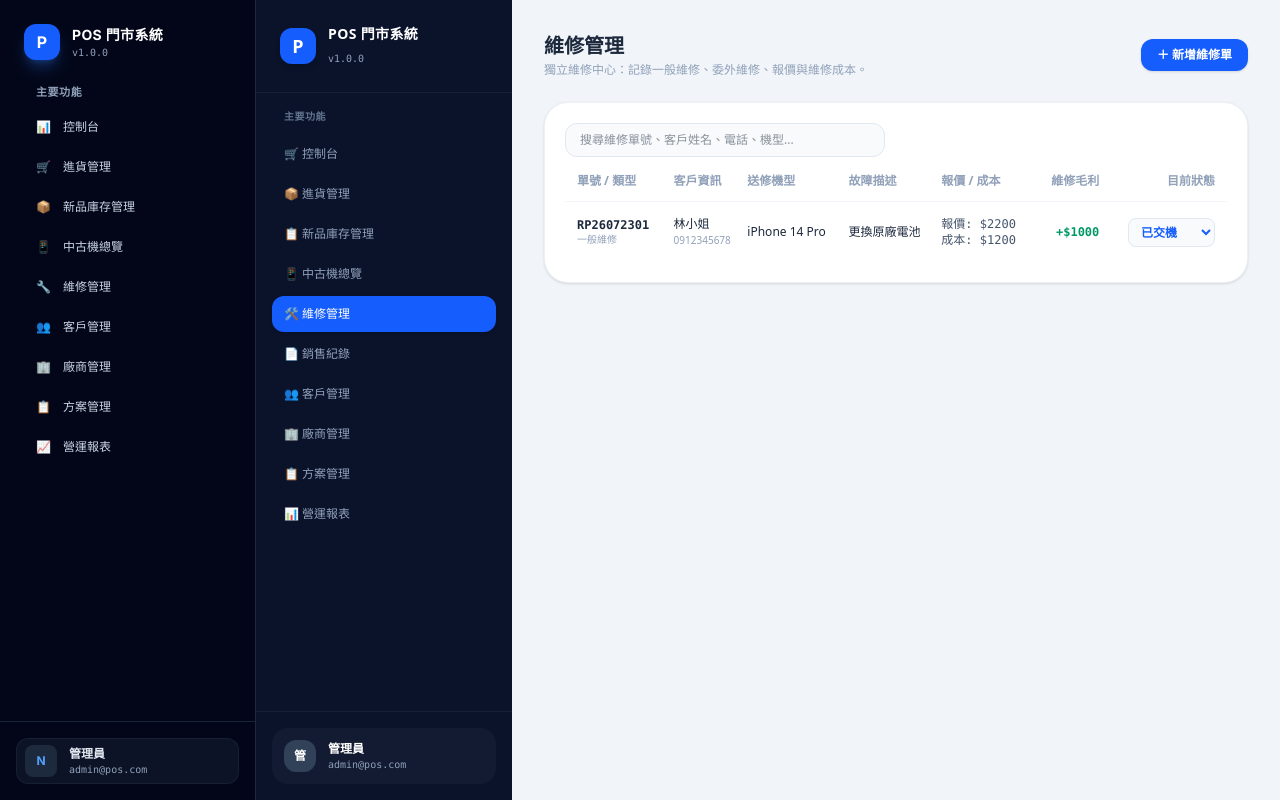
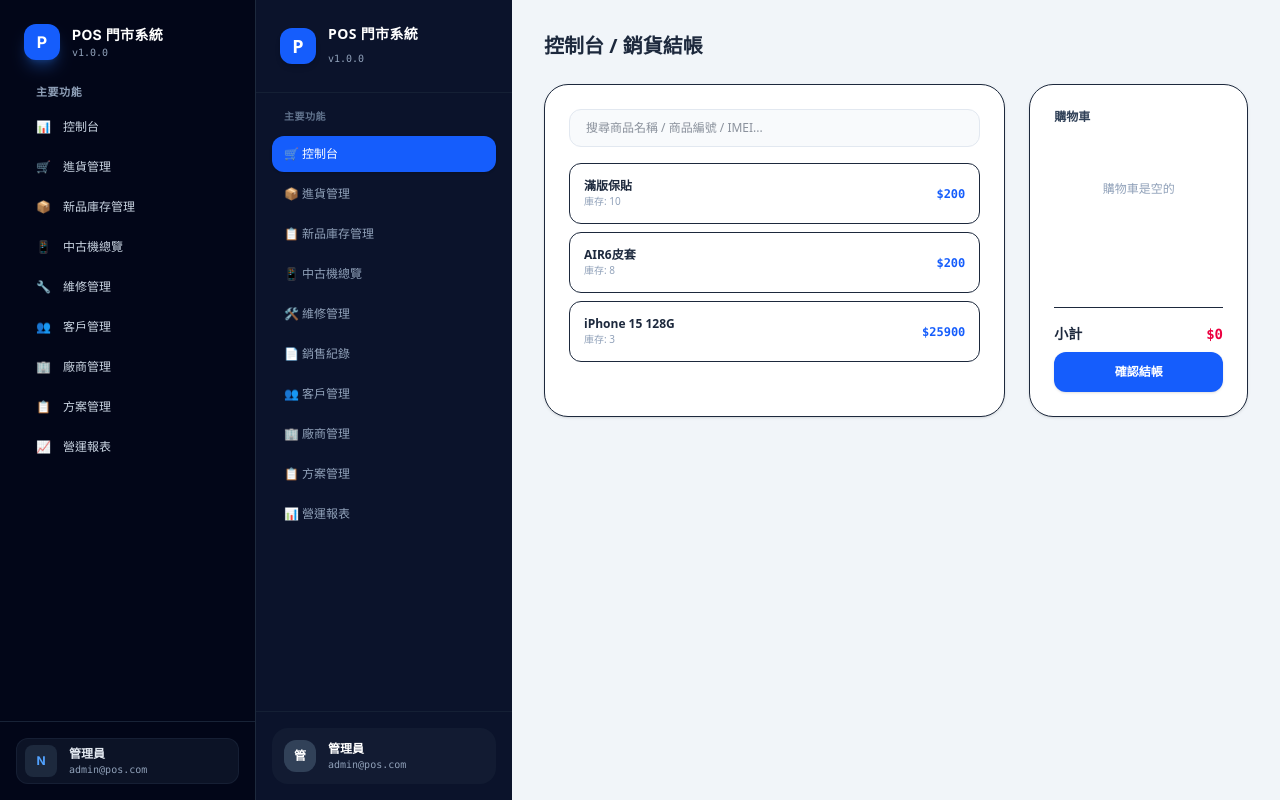
Before and after one commit to kobe80327kai/my-pos-system, a Next.js app: page / in a window 1280 px wide. Built offline with nearby package versions, Linux system fonts and the light colour scheme.

Commit message:
Update page.tsx

```diff
--- a/app/page.tsx
+++ b/app/page.tsx
@@ -16,9 +16,8 @@ interface CartItem {
   name: string;
   price: number;
   cost: number;
-  commission: number;
   quantity: number;
-  type: 'product' | 'plan' | 'custom' | 'repair';
+  type: string;
 }
 
 interface SaleRecord {
@@ -27,7 +26,7 @@ interface SaleRecord {
   date: string;
   customerName: string;
   salesperson: string;
-  items: { name: string; price: number; cost: number; quantity: number; category?: string }[];
+  items: { name: string; price: number; cost: number; quantity: number }[];
   totalAmount: number;
   profit: number;
   paymentInfo: string;
@@ -42,17 +41,14 @@ interface RepairOrder {
   deviceModel: string;
   imei: string;
   repairType: '一般維修' | '委外維修';
-  outsourcer: string;
   issueDescription: string;
   quotedPrice: number;
   repairCost: number;
   status: '檢測中' | '等待報價' | '維修中' | '已完修' | '已交機' | '不維修';
-  notes: string;
-  salesperson: string;
 }
 
 export default function Home() {
-  const [currentMenu, setCurrentMenu] = useState<string>('repairManagement');
+  const [currentMenu, setCurrentMenu] = useState<string>('control');
 
   const getTodayStr = () => {
     const d = new Date();
@@ -71,7 +67,7 @@ export default function Home() {
         date: getTodayStr(),
         customerName: '王小明',
         salesperson: '管理員',
-        items: [{ name: '滿版保貼', price: 200, cost: 50, quantity: 1, category: '配件' }],
+        items: [{ name: '滿版保貼', price: 200, cost: 50, quantity: 1 }],
         totalAmount: 200,
         profit: 150,
         paymentInfo: '現金'
@@ -94,13 +90,10 @@ export default function Home() {
         deviceModel: 'iPhone 14 Pro',
         imei: '358899123456789',
         repairType: '一般維修',
-        outsourcer: '',
         issueDescription: '更換原廠電池',
         quotedPrice: 2200,
         repairCost: 1200,
-        status: '已交機',
-        notes: '已完成測試',
-        salesperson: '管理員'
+        status: '已交機'
       }
     ];
   });
@@ -147,7 +140,7 @@ export default function Home() {
       if (existing) {
         return prev.map((i) => i.id === item.id ? { ...i, quantity: i.quantity + 1 } : i);
       }
-      return [...prev, { id: item.id, name: item.name, price: item.price, cost: item.cost, commission: 0, quantity: 1, type: 'product' }];
+      return [...prev, { id: item.id, name: item.name, price: item.price, cost: item.cost, quantity: 1, type: 'product' }];
     });
   };
 
@@ -166,7 +159,7 @@ export default function Home() {
       date: getTodayStr(),
       customerName: '散客',
       salesperson: '管理員',
-      items: cart.map(i => ({ name: i.name, price: i.price, cost: i.cost, quantity: i.quantity, category: i.type })),
+      items: cart.map(i => ({ name: i.name, price: i.price, cost: i.cost, quantity: i.quantity })),
       totalAmount: subtotal,
       profit: totalProfit,
       paymentInfo: '現金'
@@ -192,7 +185,7 @@ export default function Home() {
 
   const filteredRepairOrders = repairOrders.filter(r => {
     const matchDate = r.date >= perfStartDate && r.date <= perfEndDate;
-    const matchStaff = perfStaff === '全部' || r.salesperson === perfStaff;
+    const matchStaff = perfStaff === '全部';
     const isCompleted = r.status === '已完修' || r.status === '已交機';
     return matchDate && matchStaff && isCompleted;
   });
@@ -205,7 +198,7 @@ export default function Home() {
 
   return (
     <div className="flex h-screen bg-slate-100 text-slate-800 font-sans overflow-hidden">
-      {/* 唯一且完整的左側導覽列 */}
+      {/* 唯一的標準左側導覽列 */}
       <div className="w-64 bg-[#0B132B] text-slate-300 flex flex-col justify-between select-none shrink-0 overflow-y-auto">
         <div>
           <div className="p-6 flex items-center gap-3 border-b border-slate-800/60">
@@ -580,13 +573,10 @@ export default function Home() {
                   deviceModel: repairDeviceModel,
                   imei: repairImei || '—',
                   repairType: '一般維修',
-                  outsourcer: '',
                   issueDescription: repairIssue,
                   quotedPrice: parseFloat(repairQuotedPrice) || 0,
                   repairCost: parseFloat(repairCostVal) || 0,
-                  status: '檢測中',
-                  notes: '',
-                  salesperson: '管理員'
+                  status: '檢測中'
                 };
                 setRepairOrders([newRp, ...repairOrders]);
                 setIsNewRepairModalOpen(false);
```
